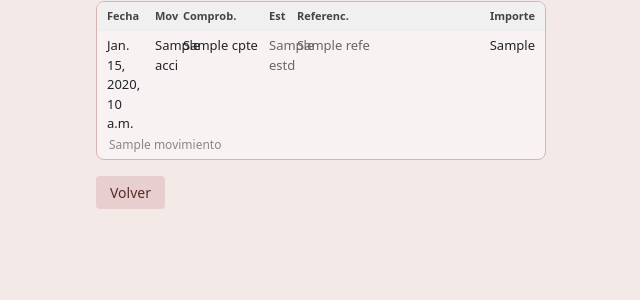
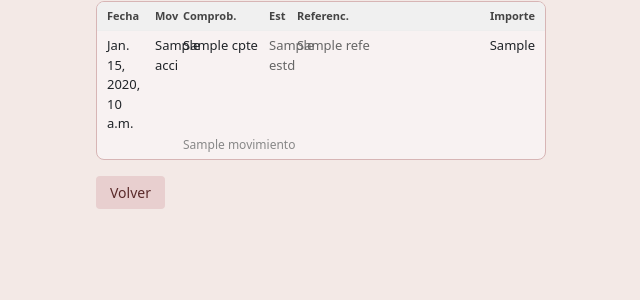
Before and after one commit to Velizpedroeulogio/VentaCupones, a Django app: template ventas/templates/ventas/movimientos.html in a window 1280 px wide. Shown: the part 422-722 px from the top of the page, without its empty margins (319-959 px from the left). Run offline with Django 5.2, Linux system fonts and the light colour scheme; the template is opened without the code that fills it: most values are stand-ins (such as "Sample title", 1, 10 or a date in 2020); grey boxes marked "Sample" are stand-in pictures.

Commit message:
Tag009: nombre alineado con columna Comprob. (padding-left 76px)
Co-Authored-By: Claude Sonnet 4.6 <noreply@anthropic.com>

```diff
--- a/ventas/templates/ventas/movimientos.html
+++ b/ventas/templates/ventas/movimientos.html
@@ -43,7 +43,7 @@
                 <span style="text-align:right;white-space:nowrap;">{{ m.valo_fmt }}</span>
             </div>
             {% if m.per_nombre %}
-            <div style="font-size:12px;color:#888;margin-top:2px;padding-left:2px;">{{ m.per_nombre }}</div>
+            <div style="font-size:12px;color:#888;margin-top:2px;padding-left:76px;">{{ m.per_nombre }}</div>
             {% endif %}
         </div>
         {% endfor %}
```
